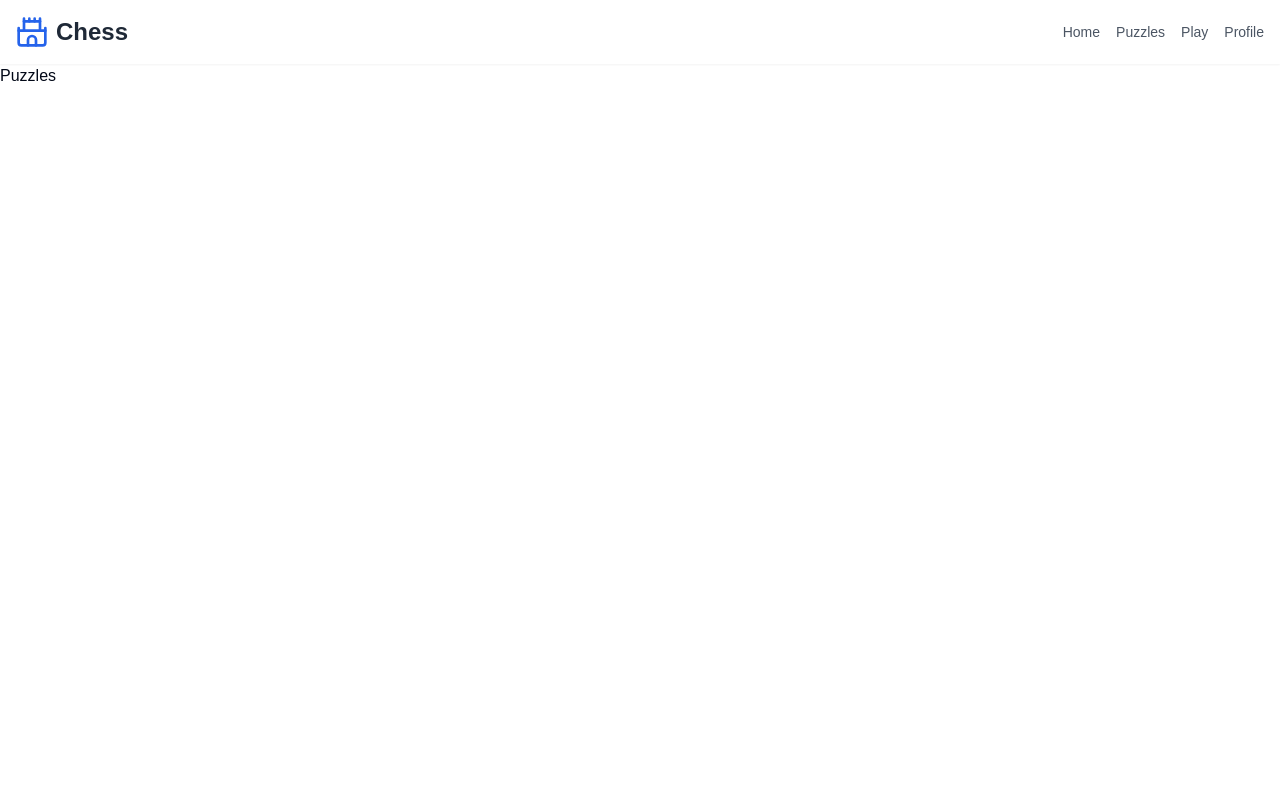
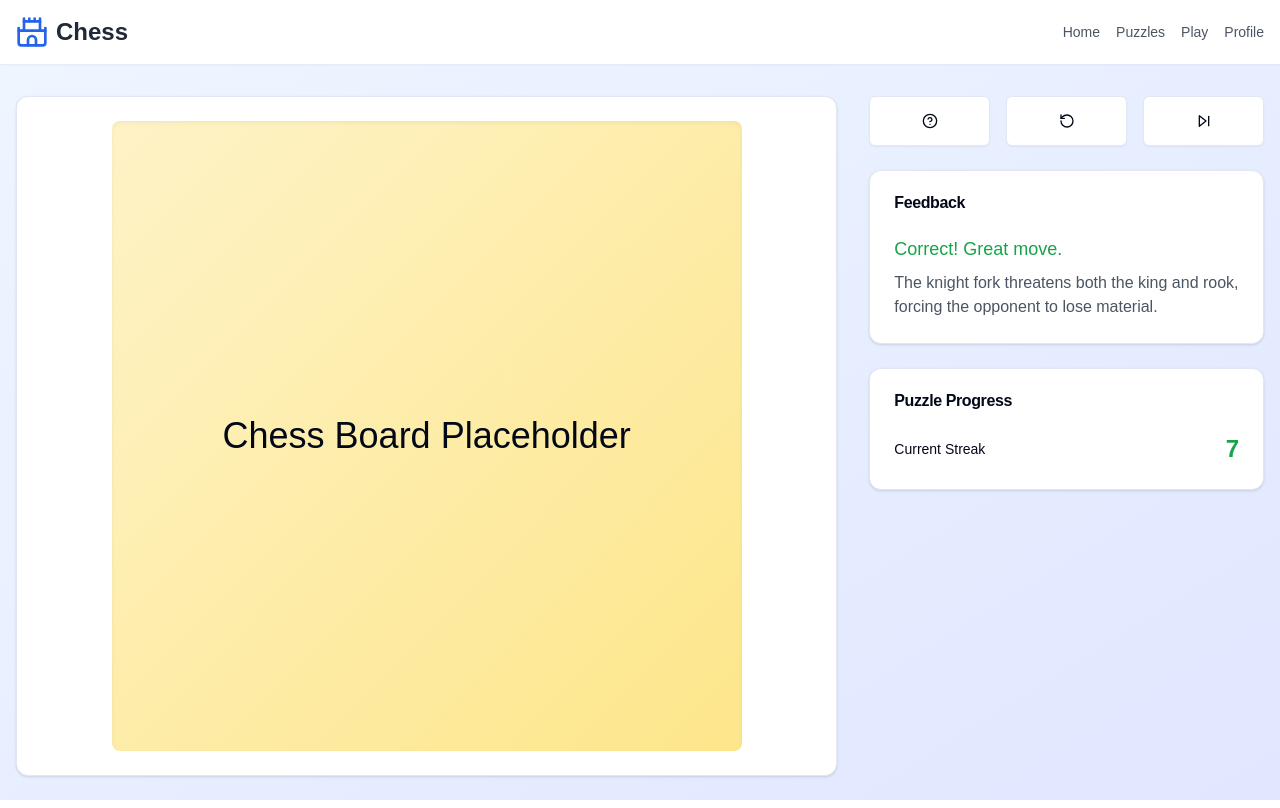
Before and after one commit to ZachMHamilton/Chess-Client, a Next.js app in the folder client/: page /puzzles in a window 1280 px wide. Built offline with nearby package versions, Linux system fonts and the light colour scheme.

Commit message:
feat: puzzles basic complete

```diff
--- a/client/app/puzzles/page.tsx
+++ b/client/app/puzzles/page.tsx
@@ -1,10 +1,64 @@
-import Header from "@/components/ui/header";
+import React from 'react'
+import { Button } from "@/components/ui/button"
+import { Card, CardContent, CardHeader, CardTitle } from "@/components/ui/card"
+import { HelpCircle, RotateCcw, SkipForward } from 'lucide-react'
+import Header from '@/components/ui/header'
 
 export default function Puzzles() {
   return (
-    <div>
-      <Header />
-      <div>Puzzles</div>
+    <div className="flex flex-col min-h-screen max-h-screen bg-gradient-to-br from-blue-50 to-indigo-100 dark:from-gray-900 dark:to-indigo-950">
+    <Header />
+      <main className="flex-grow container mx-auto px-4 py-8">
+        <div className="grid md:grid-cols-3 gap-8">
+          <Card className="md:col-span-2 h-[85vh] flex items-center justify-center">
+            <CardContent className="flex-grow flex items-center justify-center h-full p-6">
+              <div className="aspect-square flex justify-center items-center bg-gradient-to-br from-amber-100 to-amber-200 dark:from-amber-900 dark:to-amber-800 rounded-lg shadow-inner h-full p-0">
+                <span className="text-4xl">Chess Board Placeholder</span>
+              </div>
+            </CardContent>
+          </Card>
+          <div className="space-y-6">
+            <div className="grid grid-cols-3 gap-4">
+              <Button variant="outline" className="w-full py-6">
+                <HelpCircle className="h-6 w-6" />
+                <span className="sr-only">Hint</span>
+              </Button>
+              <Button variant="outline" className="w-full py-6">
+                <RotateCcw className="h-6 w-6" />
+                <span className="sr-only">Retry</span>
+              </Button>
+              <Button variant="outline" className="w-full py-6">
+                <SkipForward className="h-6 w-6" />
+                <span className="sr-only">Next Puzzle</span>
+              </Button>
+            </div>
+            <Card>
+              <CardHeader>
+                <CardTitle>Feedback</CardTitle>
+              </CardHeader>
+              <CardContent>
+                <p className="text-lg font-medium text-green-600 dark:text-green-400">Correct! Great move.</p>
+                <p className="mt-2 text-gray-600 dark:text-gray-300">
+                  The knight fork threatens both the king and rook, forcing the opponent to lose material.
+                </p>
+              </CardContent>
+            </Card>
+            <Card>
+              <CardHeader>
+                <CardTitle>Puzzle Progress</CardTitle>
+              </CardHeader>
+              <CardContent>
+                <div className="space-y-4">
+                  <div className="flex items-center justify-between">
+                    <span className="text-sm font-medium">Current Streak</span>
+                    <span className="text-2xl font-bold text-green-600 dark:text-green-400">7</span>
+                  </div>
+                </div>
+              </CardContent>
+            </Card>
+          </div>
+        </div>
+      </main>
     </div>
   )
 }
```
